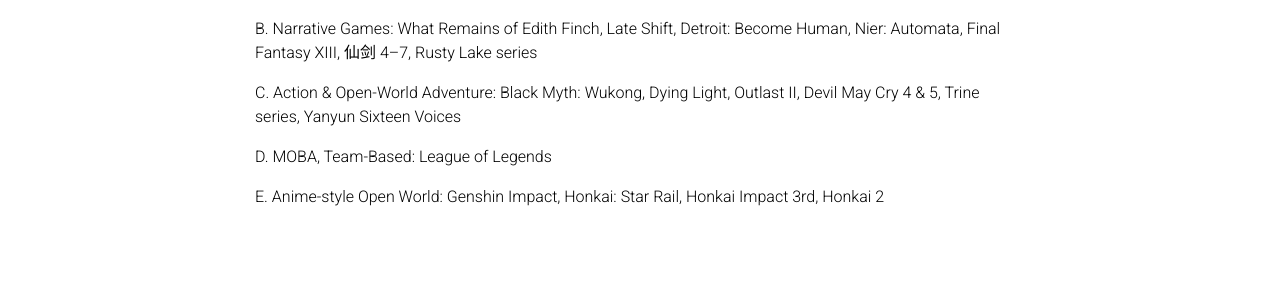
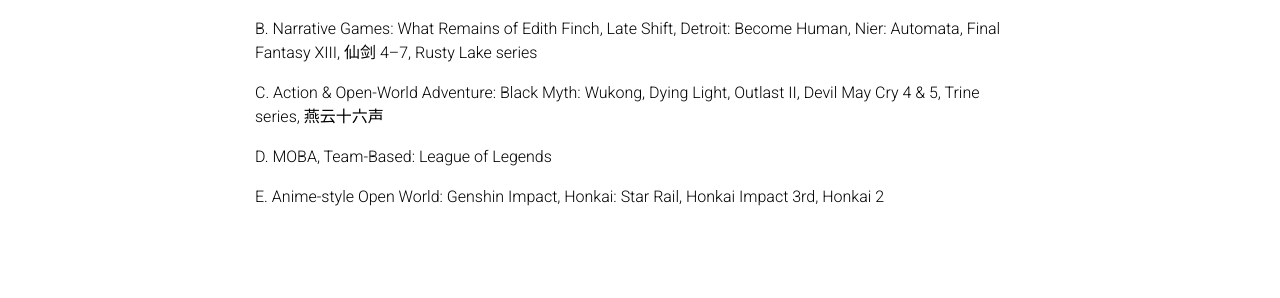
Before and after one commit to ymy4323460/ymy4323460.github.io, a Jekyll site: the page built from _pages/misc.md, in a window 1280 px wide. Shown: the part 536-834 px from the top of the page. Built offline with Jekyll 4.4.1, drawn with Linux system fonts in a browser that asks for light colours; comment, search, counter and statistics services are not loaded; a style sheet for code colours, icons or effects is not loaded.

Commit message:
Update misc.md

```diff
--- a/_pages/misc.md
+++ b/_pages/misc.md
@@ -19,7 +19,7 @@
 
 B. Narrative Games: What Remains of Edith Finch, Late Shift, Detroit: Become Human, Nier: Automata, Final Fantasy XIII, 仙剑 4–7, Rusty Lake series
 
-C. Action & Open-World Adventure: Black Myth: Wukong, Dying Light, Outlast II, Devil May Cry 4 & 5, Trine series, Yanyun Sixteen Voices
+C. Action & Open-World Adventure: Black Myth: Wukong, Dying Light, Outlast II, Devil May Cry 4 & 5, Trine series, 燕云十六声
 
 D. MOBA, Team-Based: League of Legends
 
```
